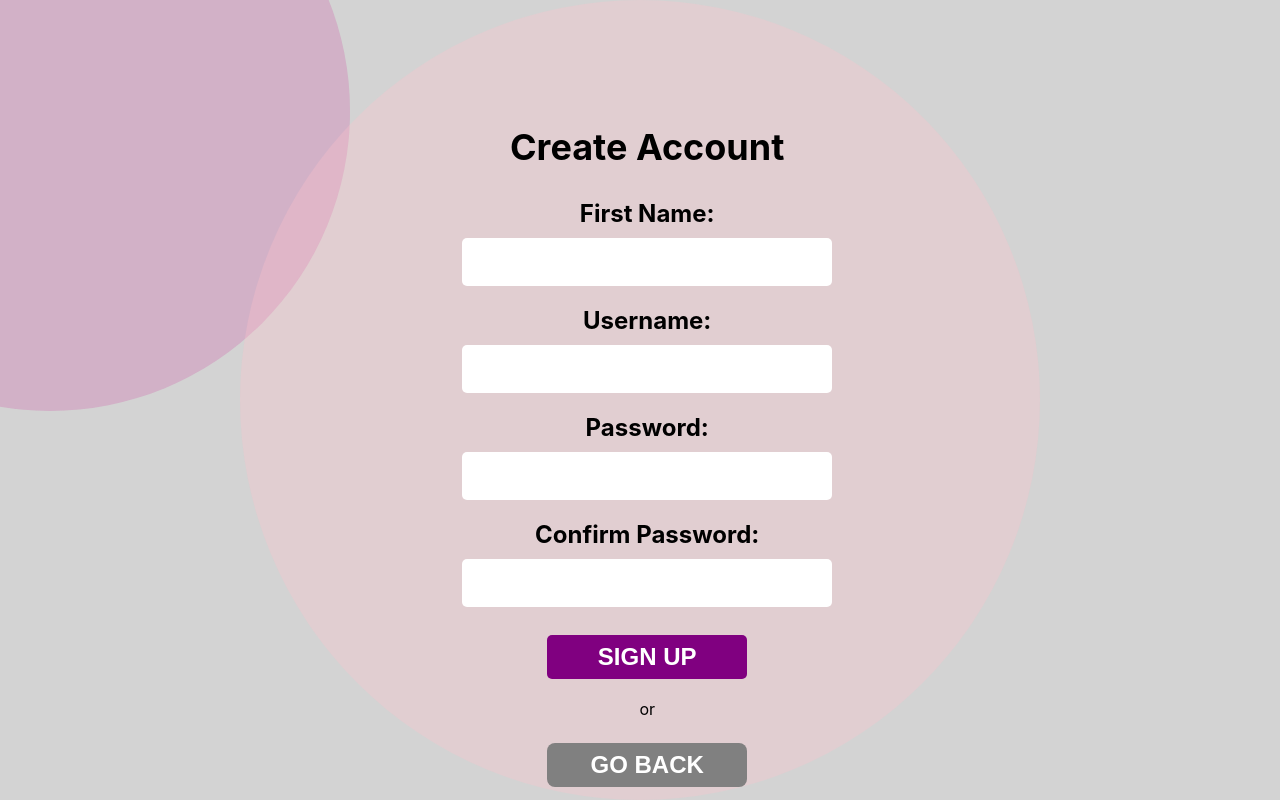
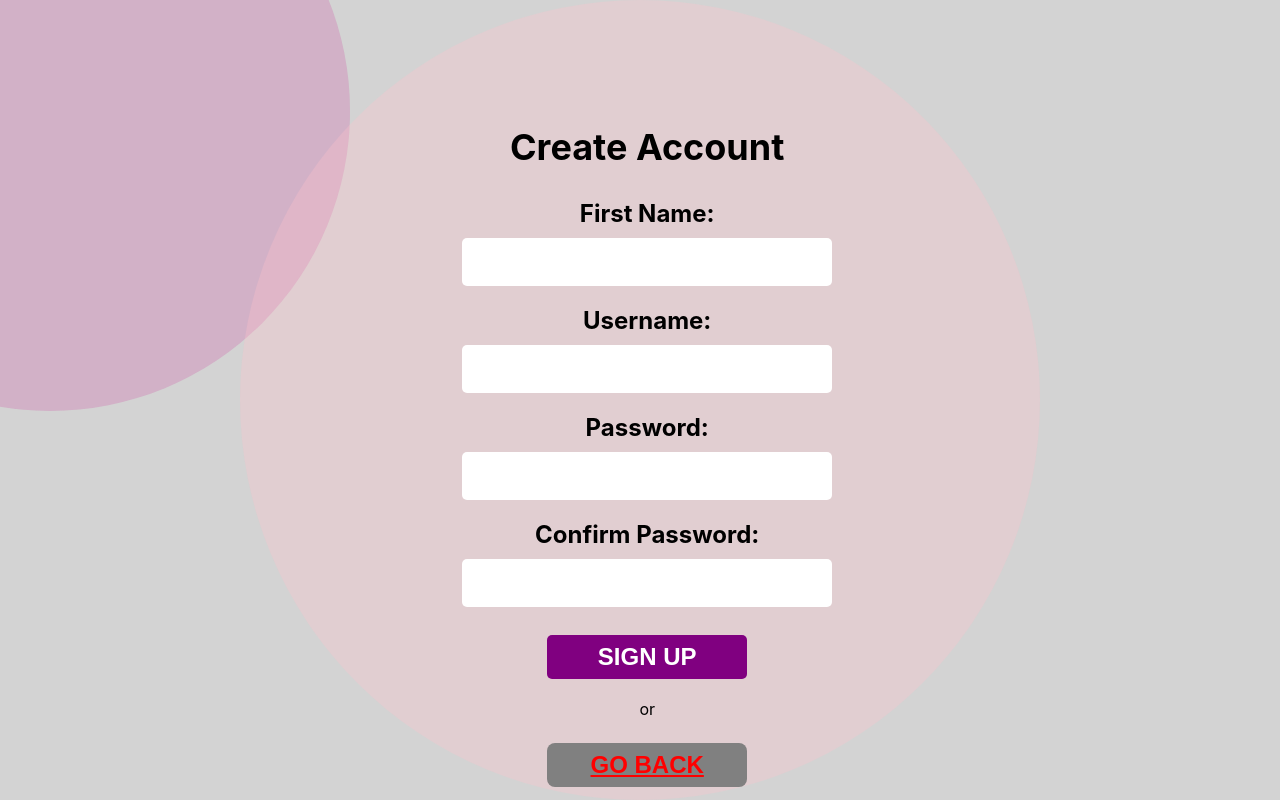
Before and after one commit to sakeefh/Listify, a React (Create React App) app: page /signup in a window 1280 px wide. Shown: the part 639-1439 px from the top of the page. Built offline with nearby package versions, Linux system fonts and the light colour scheme; the HTML template or start-up script is replaced by a standard one.

Commit message:
Update signup.js

```diff
--- a/src/signup.js
+++ b/src/signup.js
@@ -1,15 +1,18 @@
 import React from 'react';
+import { Link, useNavigate } from 'react-router-dom';
 import './signup.css';
 
 function SignUp(props) {
-  function handleSubmit(event) {
-    event.preventDefault();
-    props.onSignUp();
-    // handle form submission here
-  }
+  const navigate = useNavigate();
+
+function handleSubmit(event) {
+  event.preventDefault();
+  props.handleShowMain();
+  navigate('/main');
+}
 
   function handleGoBack() {
-    props.onGoBack();
+    props.handleGoBack();
   }
 
   return (
@@ -30,9 +33,9 @@ function SignUp(props) {
           name="confirmPassword"
           required
         />
-        <button class = "submitsign" type="submit">Sign Up</button>
+        <button className = "submitsign" type="submit">Sign Up</button>
         <p> or </p>
-        <button className="goback" onClick={handleGoBack}>Go back</button>
+        <button className="goback" onClick={() => handleGoBack()}><Link className="goback" to="/">Go back</Link></button>
       </form>
 
     </div>
```
